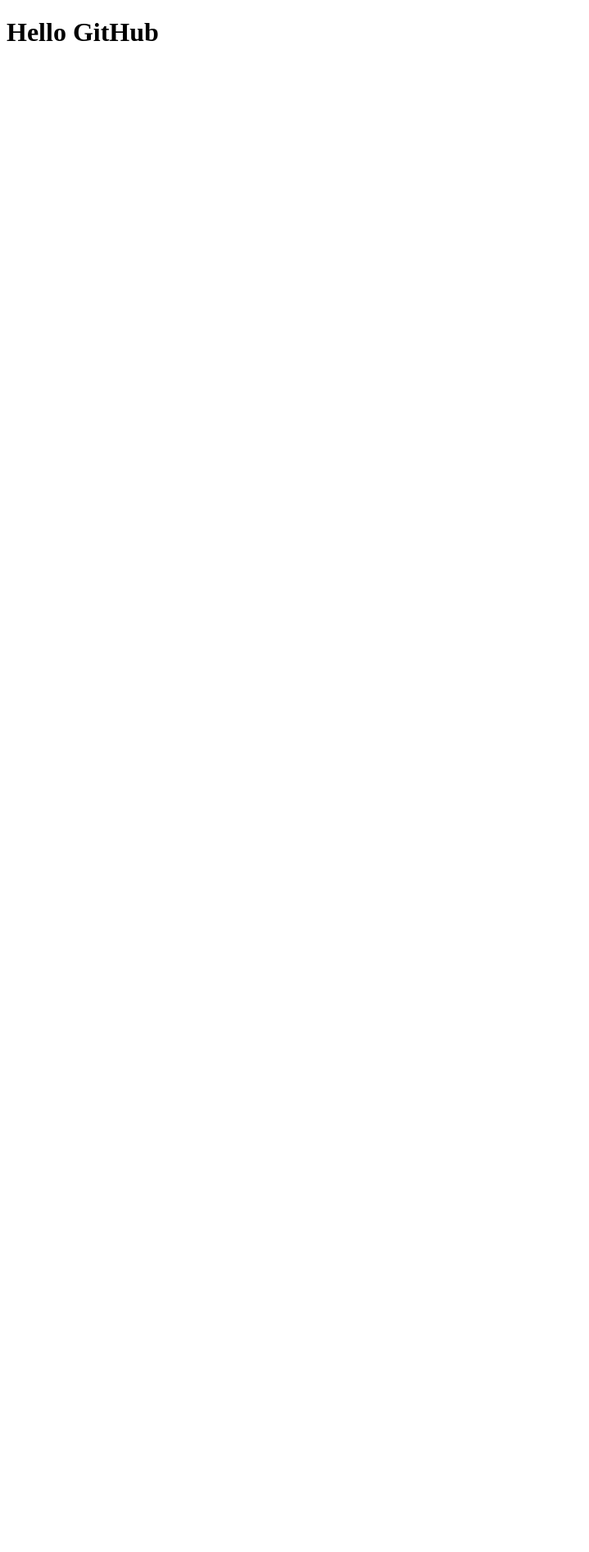
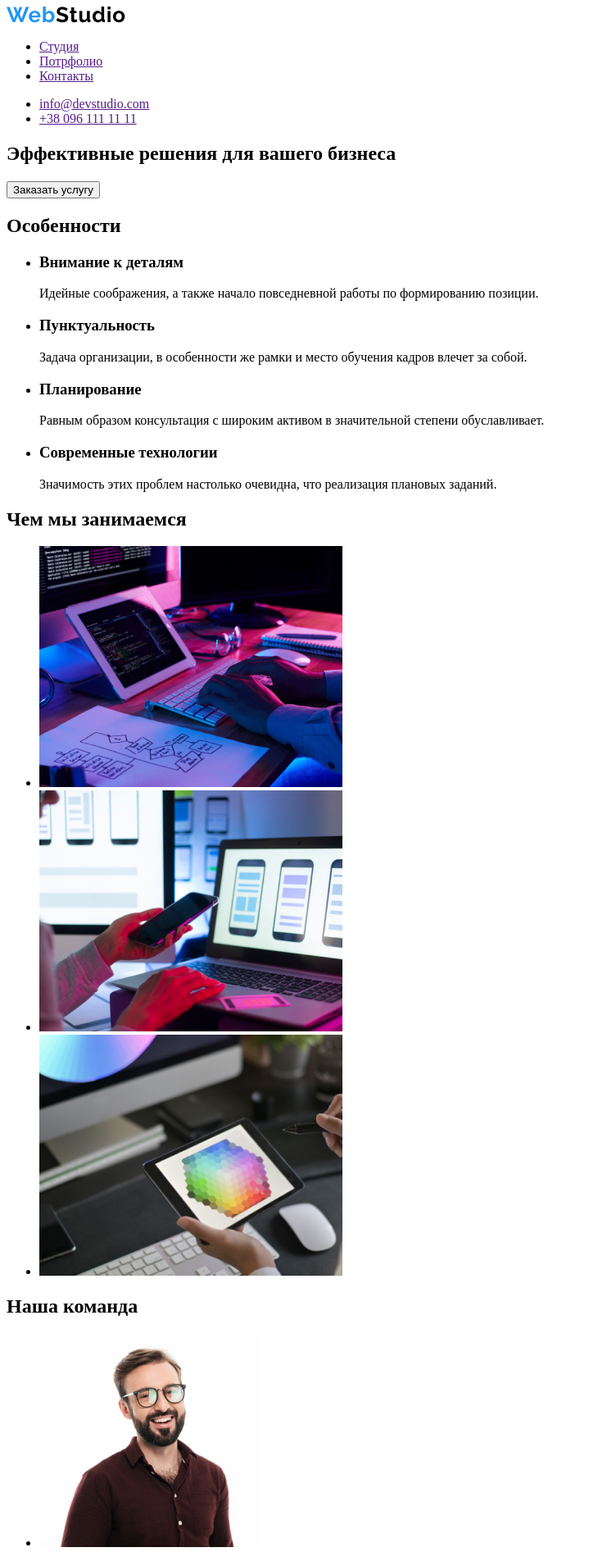
Before and after one commit to VitaliiValerianovych/goit-markup-hw-01, a plain HTML site: page index.html in a window 1280 px wide. Shown: the top 1893 px of the page at 82% size, without its empty margins (0-719 px from the left). Before the commit the page ends 800 px from the top, so only its background shows below. Drawn offline with Linux system fonts and the light colour scheme.

Commit message:
Completed homework

```diff
--- a/index.html
+++ b/index.html
@@ -7,6 +7,121 @@
     <title>Document</title>
 </head>
 <body>
-    <h1>Hello GitHub</h1>
+
+    <!-- Шапка -->
+    <header>
+        <a href="">
+            <img src="./images/WebStudio_logo.jpg" alt="Company Logo" width="145">
+        </a>
+        <nav>
+            <ul>
+                <li><a href="">Студия</a></li>
+                <li><a href="">Потрфолио</a></li>
+                <li><a href="">Контакты</a></li>
+            </ul>
+        </nav>
+        <ul>
+            <li><a href="">info@devstudio.com</a></li>
+            <li><a href="">+38 096 111 11 11</a></li>
+        </ul>
+    </header>
+
+
+    <main>
+
+        <!-- Герой -->
+        <section>
+            <h1>Эффективные решения для вашего бизнеса</h1>
+            <button type="button">Заказать услугу</button>
+        </section>
+
+        <!-- Особенности -->
+        <section>
+            <!-- Текст h2 невидимка -->
+            <h2>Особенности</h2>
+            <ul>
+                <li>
+                    <h3>Внимание к деталям</h3>
+                    <p>Идейные соображения, а также начало повседневной работы по формированию позиции.</p>
+                </li>
+                <li>
+                    <h3>Пунктуальность</h3>
+                    <p>Задача организации, в особенности же рамки и место обучения кадров влечет за собой.</p>
+                </li>
+                <li>
+                    <h3>Планирование</h3>
+                    <p>Равным образом консультация с широким активом в значительной степени обуславливает.</p>
+                </li>
+                <li>
+                    <h3>Современные технологии</h3>
+                    <p>Значимость этих проблем настолько очевидна, что реализация плановых заданий.</p>
+                </li>
+            </ul>
+        </section>
+
+        <!-- Чем мы занимаемся -->
+        <section>
+            <h2>Чем мы занимаемся</h2>
+            <ul>
+                <li>
+                    <a href="">
+                        <img src="./images/box1.jpg" alt="box1" width="370">
+                    </a>
+                </li>
+                <li>
+                    <a href="">
+                        <img src="./images/box2.jpg" alt="box2" width="370">
+                    </a>
+                </li>
+                <li>
+                    <a href="">
+                        <img src="./images/box3.jpg" alt="box3" width="370">
+                    </a>
+                </li>
+            </ul>
+        </section>
+
+        <!-- Наша команда -->
+        <section>
+            <h2>Наша команда</h2>
+            <ul>
+                <li>
+                    <a href=""> <img src="./images/photo1.jpg" alt="team 1" width="270"></a>
+                    <h3>Игорь Демьяненко</h3>
+                    <p>Product Designer</p>
+                </li>
+                <li>
+                    <a href=""> <img src="./images/photo2.jpg" alt="team 2" width="270"></a>
+                    <h3>Ольга Репина</h3>
+                    <p>Frontend Developer</p>
+                </li>
+                <li>
+                    <a href=""> <img src="./images/photo3.jpg" alt="team 3" width="270"></a>
+                    <h3>Николай Тарасов</h3>
+                    <p>Marketing</p>
+                </li>
+                <li>
+                    <a href=""> <img src="./images/photo4.jpg" alt="team 4" width="270"></a>
+                    <h3>Михаил Ермаков</h3>
+                    <p>UI Designer</p>
+                </li>
+            </ul>
+        </section>
+
+    </main>
+
+
+    <!-- Подвал -->
+    <footer>
+        <a href="">
+            <img src="./images/WebStudio_logo.jpg" alt="Company Logo" width="145">
+        </a>
+        <address>
+            г. Киев, пр-т Леси Украинки, 26 <br>
+            <a href="">info@example.com</a> <br>
+            <a href="">+38 096 111 11 11</a>
+        </address>
+    </footer>
+
 </body>
 </html>
```
Also changed, not shown: images/WebStudio_logo.jpg (added), images/box1.jpg (added), images/box2.jpg (added), images/box3.jpg (added), images/photo1.jpg (added), images/photo2.jpg (added), images/photo3.jpg (added), images/photo4.jpg (added).
